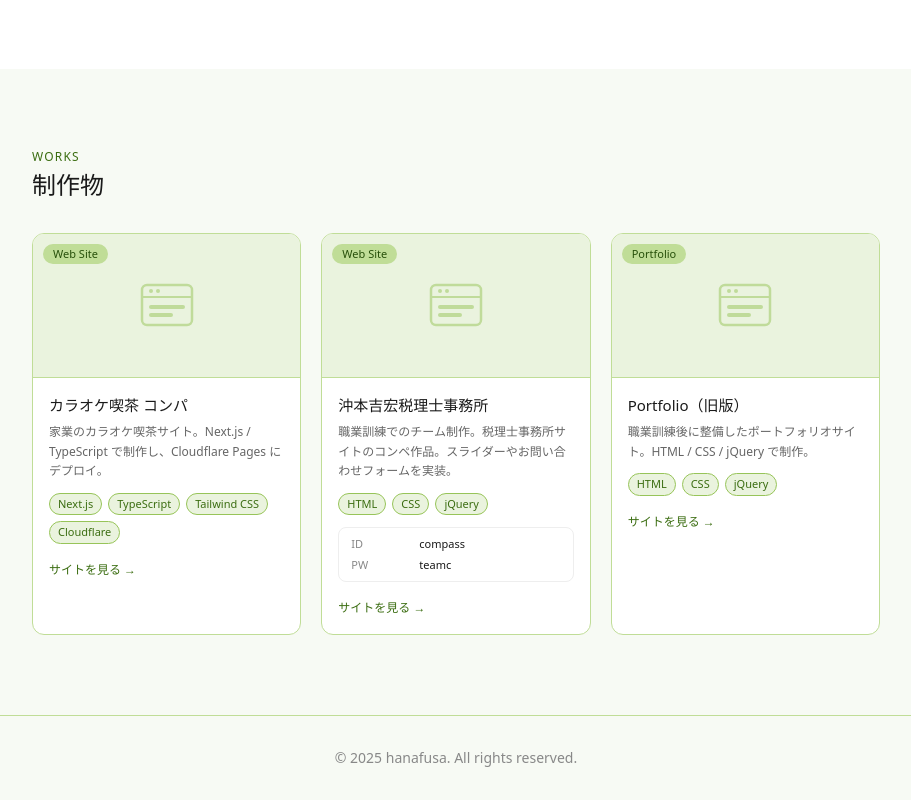
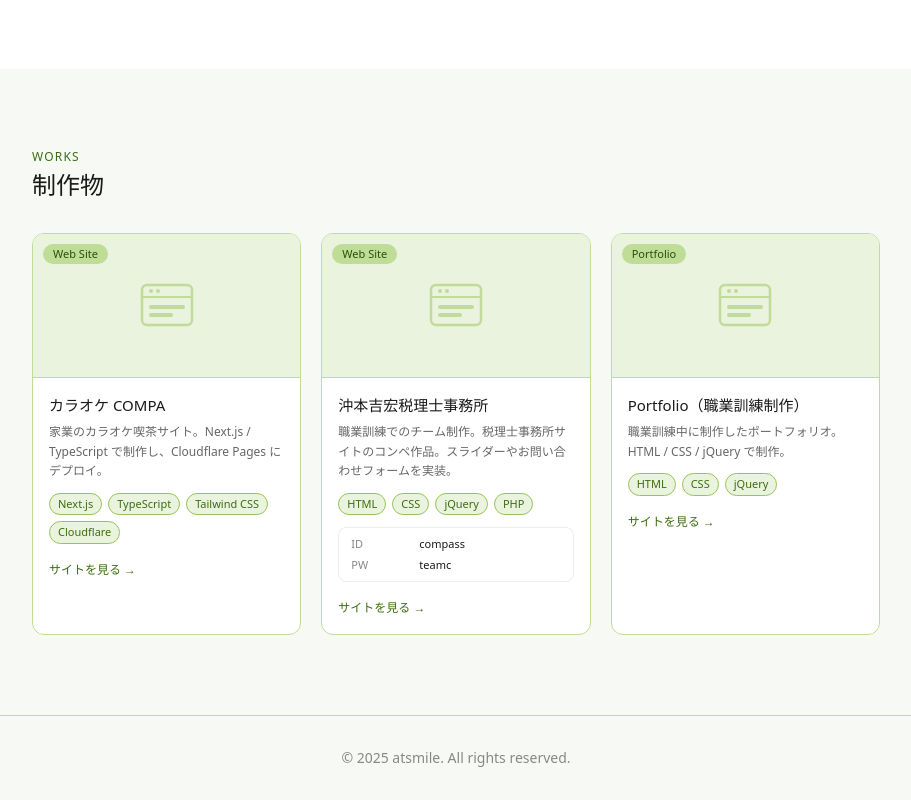
Before and after one commit to atsmile/portfolio, a Next.js app: page / in a window 1280 px wide. Shown: the part 2047-2847 px from the top of the page, without its empty margins (184-1095 px from the left). Built offline with nearby package versions, Linux system fonts and the light colour scheme.

Commit message:
Worksを整理・ポートフォリオを1件にまとめてURLを版で切り替え

```diff
--- a/src/app/layout.tsx
+++ b/src/app/layout.tsx
@@ -2,7 +2,6 @@ import type { Metadata } from "next";
 import "./globals.css";
 
 export const metadata: Metadata = {
-  title: "hanafusa | Frontend Engineer",
   description:
     "宮崎在住のフロントエンドエンジニア。React / Next.js を中心に UI 開発をしています。",
 };
--- a/src/app/page.tsx
+++ b/src/app/page.tsx
@@ -1,3 +1,4 @@
+import type { Metadata } from "next";
 import Header from "@components/layout/Header";
 import Footer from "@components/layout/Footer";
 import HeroSection from "@components/sections/HeroSection";
@@ -9,6 +10,17 @@ import { profile, profileAnon, careers, careersAnon } from "@data/profile";
 type Props = {
   searchParams: Promise<{ v?: string }>;
 };
+
+export async function generateMetadata({
+  searchParams,
+}: Props): Promise<Metadata> {
+  const params = await searchParams;
+  const isPublic = params.v === "full";
+  const name = isPublic ? profile.name : profileAnon.name;
+  return {
+    title: `${name} | Frontend Engineer`,
+  };
+}
 
 export default async function Home({ searchParams }: Props) {
   const params = await searchParams;
@@ -24,9 +36,9 @@ export default async function Home({ searchParams }: Props) {
         <HeroSection profile={currentProfile} />
         <AboutSection profile={currentProfile} careers={currentCareers} />
         <SkillsSection />
-        <WorksSection />
+        <WorksSection isPublic={isPublic} />
       </main>
-      <Footer />
+      <Footer name={currentProfile.name} />
     </>
   );
 }
--- a/src/components/layout/Footer.tsx
+++ b/src/components/layout/Footer.tsx
@@ -1,9 +1,13 @@
-export default function Footer() {
+type Props = {
+  name: string;
+};
+
+export default function Footer({ name }: Props) {
   return (
     <footer className="border-t border-green-200 bg-green-50 py-8">
       <div className="max-w-4xl mx-auto w-full px-6 text-center">
         <p className="text-sm text-gray-400">
-          © 2025 hanafusa. All rights reserved.
+          © 2025 {name}. All rights reserved.
         </p>
       </div>
     </footer>
--- a/src/components/sections/WorksSection.tsx
+++ b/src/components/sections/WorksSection.tsx
@@ -2,13 +2,24 @@ import SectionTitle from "@components/ui/SectionTitle";
 import WorkCard from "@components/ui/WorkCard";
 import { works } from "@data/works";
 
-export default function WorksSection() {
+type Props = {
+  isPublic: boolean;
+};
+
+export default function WorksSection({ isPublic }: Props) {
+  const filteredWorks = works
+    .filter((work) => !work.publicOnly || isPublic)
+    .map((work) => ({
+      ...work,
+      url: !isPublic && work.anonUrl ? work.anonUrl : work.url,
+    }));
+
   return (
     <section id="works" className="py-20">
       <div className="max-w-4xl mx-auto w-full px-6">
         <SectionTitle eyebrow="Works" title="制作物" />
         <div className="grid grid-cols-1 sm:grid-cols-2 lg:grid-cols-3 gap-5">
-          {works.map((work) => (
+          {filteredWorks.map((work) => (
             <WorkCard key={work.id} {...work} />
           ))}
         </div>
--- a/src/data/works.ts
+++ b/src/data/works.ts
@@ -3,7 +3,7 @@ import { Work } from "@lib/index";
 export const works: Work[] = [
   {
     id: "karaoke-compa",
-    title: "カラオケ喫茶 コンパ",
+    title: "カラオケ COMPA",
     description:
       "家業のカラオケ喫茶サイト。Next.js / TypeScript で制作し、Cloudflare Pages にデプロイ。",
     url: "https://karaoke-compa.com",
@@ -16,7 +16,7 @@ export const works: Work[] = [
     description:
       "職業訓練でのチーム制作。税理士事務所サイトのコンペ作品。スライダーやお問い合わせフォームを実装。",
     url: "http://fnc.s601.xrea.com/web/compass/",
-    tags: ["HTML", "CSS", "jQuery"],
+    tags: ["HTML", "CSS", "jQuery", "PHP"],
     category: "Web Site",
     basicAuth: {
       user: "compass",
@@ -24,11 +24,12 @@ export const works: Work[] = [
     },
   },
   {
-    id: "portfolio-old",
-    title: "Portfolio（旧版）",
+    id: "portfolio",
+    title: "Portfolio（職業訓練制作）",
     description:
-      "職業訓練後に整備したポートフォリオサイト。HTML / CSS / jQuery で制作。",
-    url: "https://atsmile.net/portfolio/",
+      "職業訓練中に制作したポートフォリオ。HTML / CSS / jQuery で制作。",
+    url: "http://fnc.s601.xrea.com/works/portfolio/2017/0000/",
+    anonUrl: "http://fnc.s601.xrea.com/portfolio/",
     tags: ["HTML", "CSS", "jQuery"],
     category: "Portfolio",
   },
--- a/src/lib/index.ts
+++ b/src/lib/index.ts
@@ -3,6 +3,7 @@ export type Work = {
   title: string;
   description: string;
   url: string;
+  anonUrl?: string;
   tags: string[];
   category: string;
   imagePath?: string;
@@ -10,6 +11,7 @@ export type Work = {
     user: string;
     password: string;
   };
+  publicOnly?: boolean;
 };
 
 export type Skill = {
```
